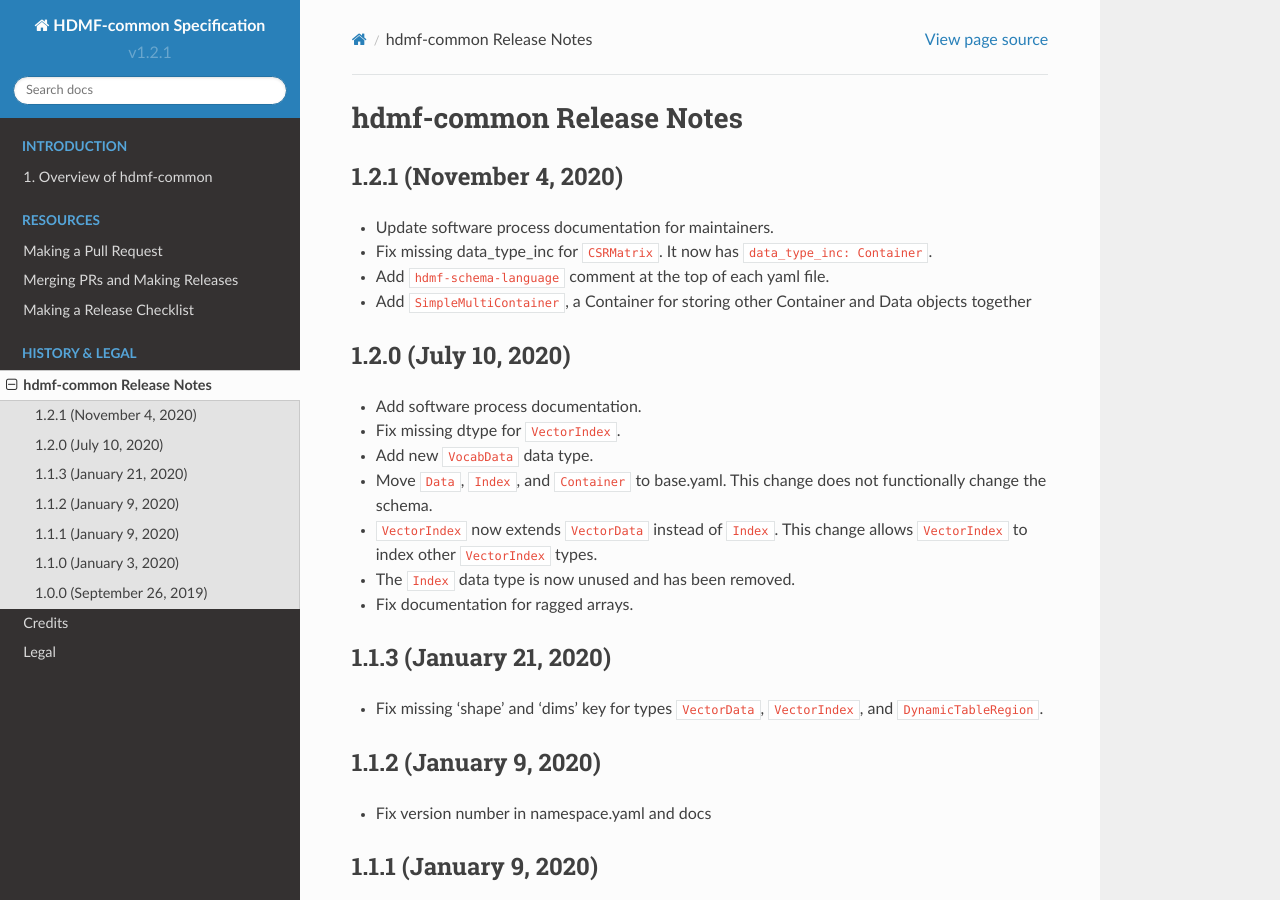
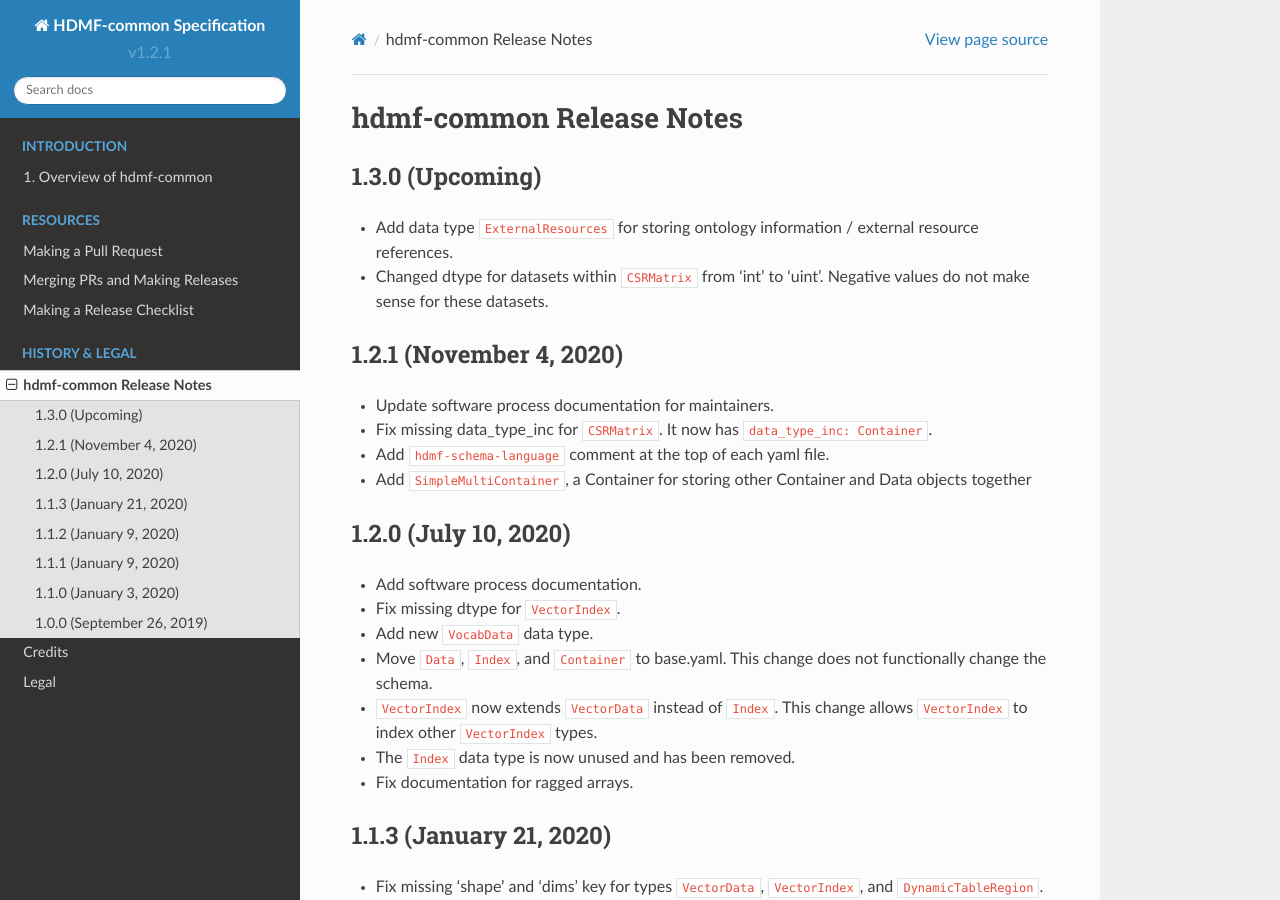
Before and after one commit to hdmf-dev/hdmf-common-schema, a Sphinx documentation site: the page built from docs/source/format_release_notes.rst, in a window 1280 px wide and 900 px high. Built offline with Sphinx 7.4.7 and the Read the Docs theme 2.0.0, drawn with Linux system fonts in a browser that asks for light colours.

Commit message:
Update release notes

```diff
--- a/docs/source/format_release_notes.rst
+++ b/docs/source/format_release_notes.rst
@@ -1,5 +1,12 @@
 hdmf-common Release Notes
 =========================
+
+1.3.0 (Upcoming)
+-------------------------
+
+- Add data type ``ExternalResources`` for storing ontology information / external resource references.
+- Changed dtype for datasets within ``CSRMatrix`` from 'int' to 'uint'. Negative values do not make sense for these
+  datasets.
 
 1.2.1 (November 4, 2020)
 ------------------------
```
